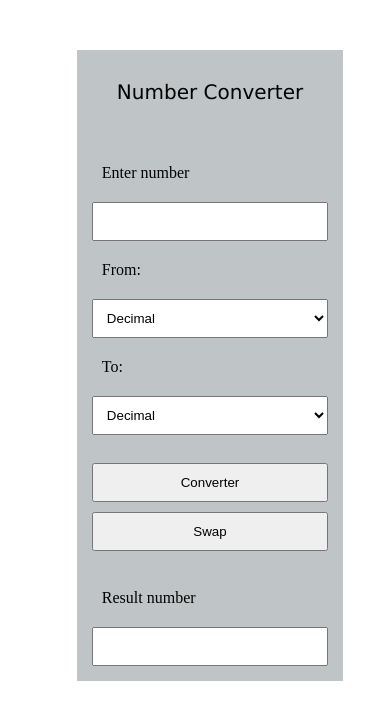
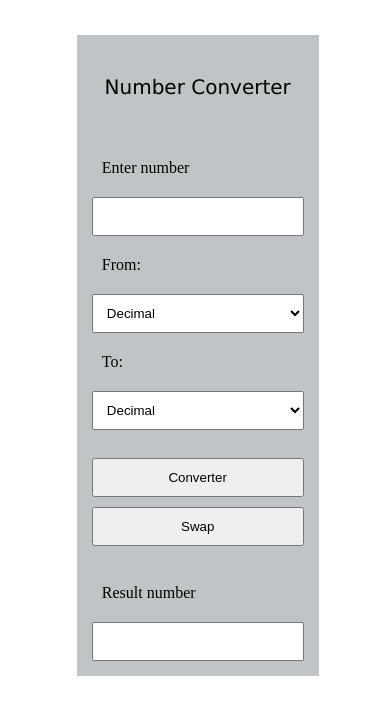
Before and after one commit to snikhileha/numberConverter, a plain HTML site: page index.html in a window 390 px wide. Drawn offline with Linux system fonts and the light colour scheme.

Commit message:
Update style.css

```diff
--- a/style.css
+++ b/style.css
@@ -1,18 +1,17 @@
-*{
-    margin:5px;
+* {
+    margin: 5px;
     padding: 10px;
+}
 
-
-
- }
- body{
+body {
 
     display: flex;
     align-items: center;
     justify-content: center;
 
 }
- .container{
+
+.container {
     background-color: rgb(191, 197, 198);
     height: 650px;
     width: 500px;
@@ -22,41 +21,47 @@
     align-self: center;
 
 }
- #heading{
+
+#heading {
     align-self: center;
-    font-size: 50px ;
+    font-size: 50px;
     margin-top: 20px;
     font-weight: 90;
-    font-family:Arial, Helvetica, sans-serif;
+    font-family: Arial, Helvetica, sans-serif;
     font-style: normal;
 
 
 }
 
-    @media(max-width:584px ){
-        body{
-
+@media(max-width:584px) {
+    body {
+        padding: 0 !important;
+        margin: 0 !important;
         display: flex;
         align-items: center;
         justify-content: center;
 
+
     }
-        .container{
-            background-color: rgb(191, 197, 198);
-            height: 100%;
-            width: 100%;
+
+    .container {
+
+        height: 120%;
+        width: 90%;
         display: flex;
         flex-direction: column;
-            justify-content: stretch;
+        flex-wrap: nowrap;
+
         align-self: center;
 
     }
-         #heading{
+
+    #heading {
         align-self: center;
-            font-size: 20px ;
-            margin-top: 10px;
+        font-size: 20px;
+
         font-weight: 30;
-            font-family:Verdana, Geneva, Tahoma, sans-serif;
+        font-family: Verdana, Geneva, Tahoma, sans-serif;
 
 
     }
```
Lines whose indentation alone changed are shown as unchanged.
